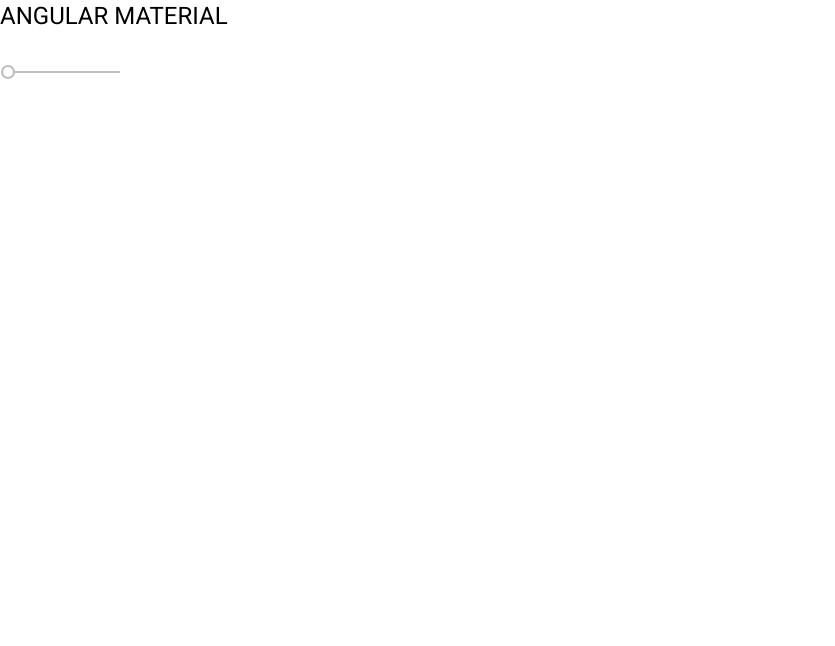
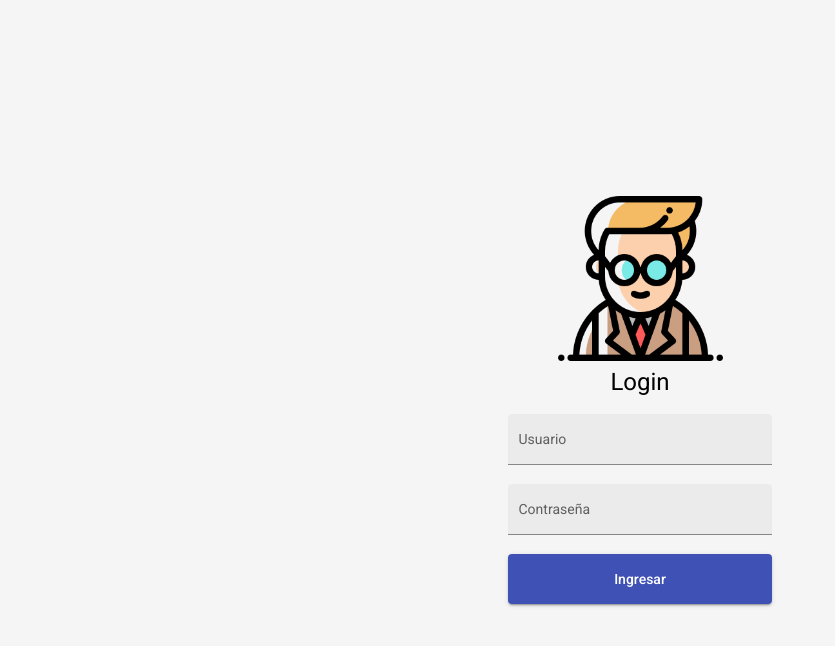
Before and after one commit to andrelup/AngularMaterial, an Angular app: page / in a window 1280 px wide. Shown: the top 646 px of the page, without its empty margins (0-835 px from the left). Built offline with nearby package versions, Linux system fonts and the light colour scheme.

Commit message:
add LoginComponent

```diff
--- a/angular.json
+++ b/angular.json
@@ -23,7 +23,7 @@
               "src/assets"
             ],
             "styles": [
-              "./node_modules/@angular/material/prebuilt-themes/deeppurple-amber.css",
+              "./node_modules/@angular/material/prebuilt-themes/indigo-pink.css",
               "src/styles.css"
             ],
             "scripts": []
--- a/src/app/app.component.html
+++ b/src/app/app.component.html
@@ -1,3 +1 @@
-<h1>ANGULAR MATERIAL</h1>
-
-<mat-slider min="1" max="100" step="1" value="1"></mat-slider>
+<app-login></app-login>
--- a/src/app/components/login/login.component.css
+++ b/src/app/components/login/login.component.css
@@ -0,0 +1,19 @@
+.body {
+    display: flex;
+    justify-content: center;
+    height: 100%;
+    align-items: center;
+    background-color: #f5f5f5;
+}
+.login {
+    width: 100%;
+    max-width: 330px;
+    text-align: center;
+}
+
+.ancho {
+    width: 80%;
+}
+.button {
+    height: 50px;
+}
--- a/src/app/components/login/login.component.html
+++ b/src/app/components/login/login.component.html
@@ -1 +1,16 @@
-<p>login works!</p>
+<div class="body">
+    <div class="login">
+        <img src="./assets/img/hombre.png" width="50%">
+        <h1>Login</h1>
+        <mat-form-field class="ancho" appearance="fill">
+            <mat-label>Usuario</mat-label>
+            <input matInput autocomplete="off" type="text">
+        </mat-form-field>
+        <mat-form-field class="ancho" appearance="fill">
+            <mat-label>Contraseña</mat-label>
+            <input matInput autocomplete="off" type="password">
+        </mat-form-field>
+        <br>
+        <button class="ancho button" mat-raised-button color="primary">Ingresar</button>
+    </div>
+</div>
```
Also changed, not shown: src/app/app.module.ts (+9 -1 lines), src/assets/img/hombre.png (added).
